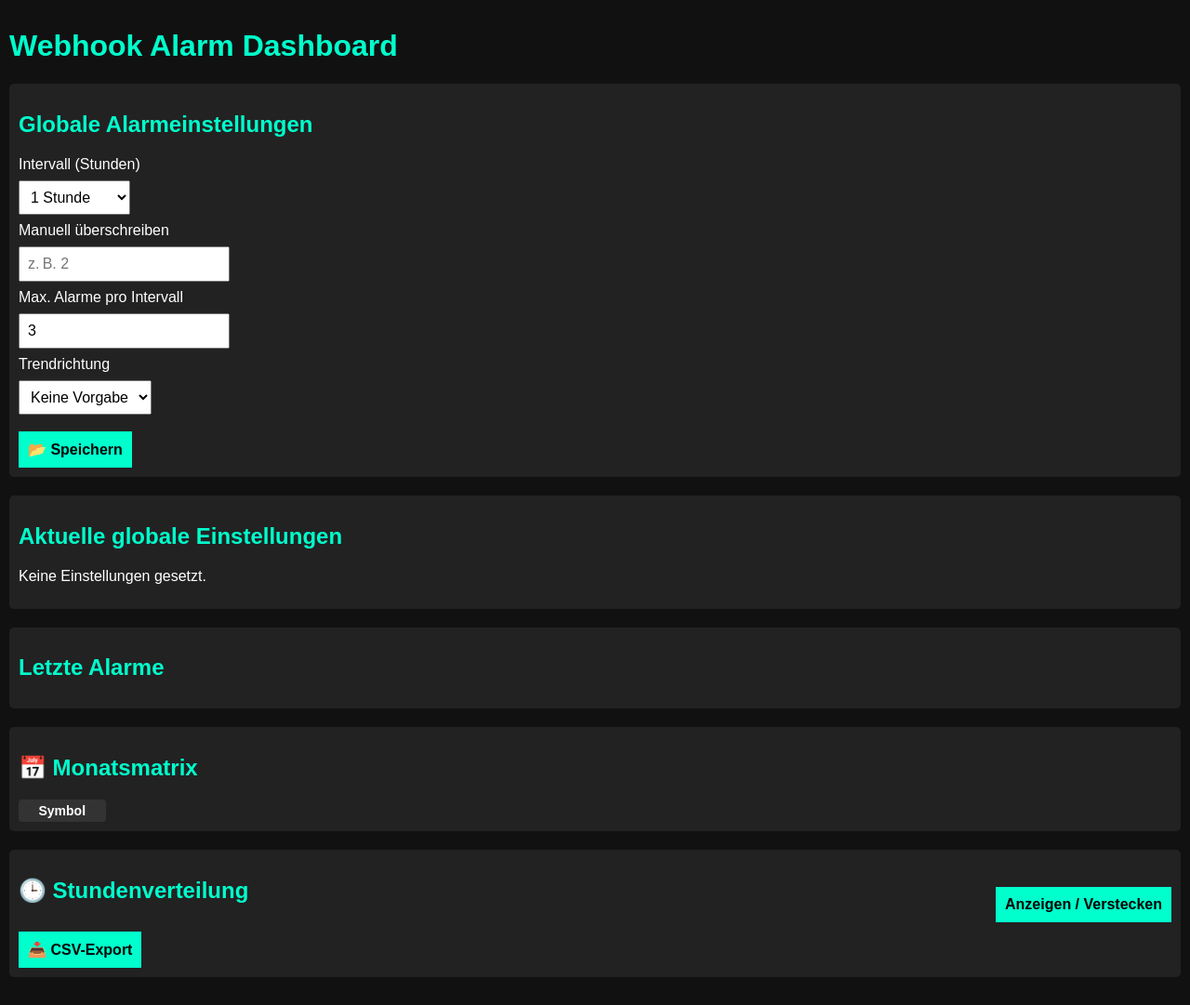
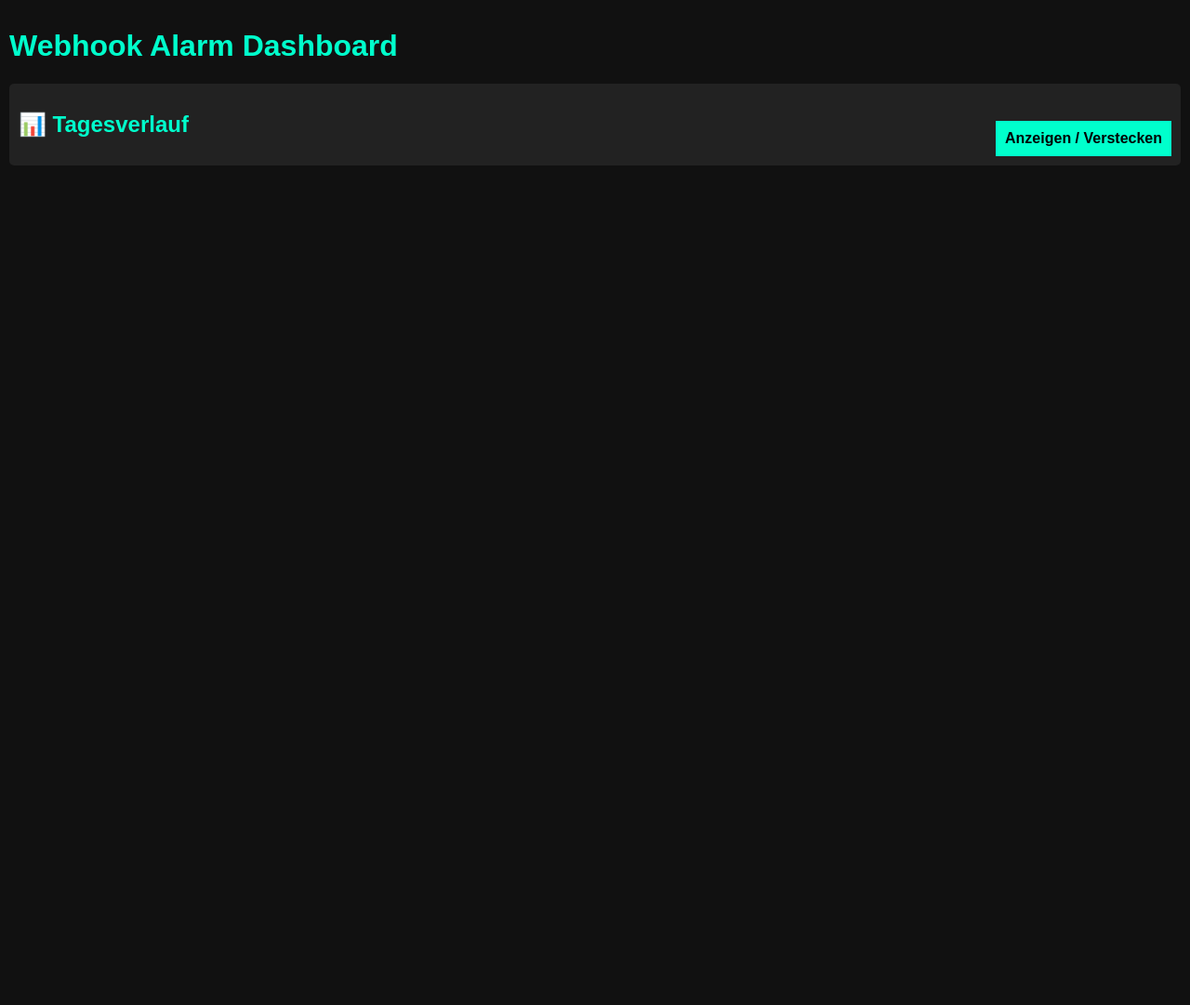
Before and after one commit to Bubu89/webhook-alarm-analyse, a Flask app: template templates/dashboard.html in a window 1280 px wide. Shown: the whole page at 93% size. After the commit the page ends 178 px from the top, so only its background shows below. Run offline with Flask 3, Linux system fonts and the light colour scheme; the template is opened without the code that fills it, so the values that code supplies are empty.

Commit message:
Update dashboard.html

```diff
--- a/templates/dashboard.html
+++ b/templates/dashboard.html
@@ -81,88 +81,18 @@
 <body>
     <h1>Webhook Alarm Dashboard</h1>
 
+    <!-- Tagesverlauf -->
     <div class="section">
-        <h2>Globale Alarmeinstellungen</h2>
-        <form action="/update-settings" method="post">
-            <label>Intervall (Stunden)</label>
-            <select name="interval_hours_dropdown">
-                <option value="1">1 Stunde</option>
-                <option value="3">3 Stunden</option>
-                <option value="6">6 Stunden</option>
-                <option value="12">12 Stunden</option>
-                <option value="24">24 Stunden</option>
-            </select>
-            <label>Manuell überschreiben</label>
-            <input type="number" name="interval_hours_manual" placeholder="z. B. 2">
-            <label>Max. Alarme pro Intervall</label>
-            <input type="number" name="max_alarms" value="3">
-            <label>Trendrichtung</label>
-            <select name="trend_richtung">
-                <option value="neutral">Keine Vorgabe</option>
-                <option value="bullish">🟢 Bullisch</option>
-                <option value="bearish">🔴 Bärisch</option>
-            </select>
-            <input type="hidden" name="symbol" value="ALL">
-            <button type="submit">📂 Speichern</button>
-        </form>
-    </div>
-
-    <div class="section">
-        <h2>Aktuelle globale Einstellungen</h2>
-        {% if einstellungen %}
-        <form method="post" action="/delete-multiple-settings">
-            <ul>
-            {% for key, config in einstellungen.items() %}
-                <li>
-                    <input type="checkbox" name="delete_keys" value="{{ key }}" class="checkbox">
-                    <strong>{{ key }}</strong>: Intervall: {{ config.interval_hours }}h | Max: {{ config.max_alarms }} | Trend: {{ config.trend_richtung }}
-                    <button type="button" onclick="ladeEinstellungen('{{ config.interval_hours }}', '{{ config.max_alarms }}', '{{ config.trend_richtung }}')">⟳ Laden</button>
-                </li>
-            {% endfor %}
-            </ul>
-            <button type="submit">🗑️ Löschen</button>
-        </form>
-        {% else %}<p>Keine Einstellungen gesetzt.</p>{% endif %}
-    </div>
-
-    <div class="section">
-        <h2>Letzte Alarme</h2>
-        <ul id="alarmListe">
-        {% for eintrag in letzte_ereignisse %}
-            <li class="{% if loop.index > 5 %}hidden{% endif %}">
-                {{ eintrag["timestamp"].strftime('%Y-%m-%d %H:%M:%S') }} | {{ eintrag["symbol"] }}: {{ eintrag["nachricht"] or eintrag.get("event") }}
-            </li>
-        {% endfor %}
-        </ul>
-        {% if letzte_ereignisse|length > 5 %}
-        <button id="toggleAlarmeBtn" onclick="toggleAlarme()" data-expanded="false">📋 Alle anzeigen</button>
-        {% endif %}
-    </div>
-
-    <div class="section">
-        <h2>📅 Monatsmatrix</h2>
-        <div class="matrix">
-            <div><strong>Symbol</strong></div>
-            {% for monat in monate %}<div><strong>{{ monat }}</strong></div>{% endfor %}
-            {% for symbol, werte in matrix.items() %}
-                <div><strong>{{ symbol }}</strong></div>
-                {% for wert in werte %}<div>{{ wert }}</div>{% endfor %}
-            {% endfor %}
+        <h2>
+            📊 Tagesverlauf
+            <button onclick="toggleVisibility('tagesChartContainer')" style="float: right;">Anzeigen / Verstecken</button>
+        </h2>
+        <div id="tagesChartContainer" class="hidden">
+            <canvas id="tagesChart"></canvas>
         </div>
     </div>
 
-    <div class="section">
-        <h2>
-            🕒 Stundenverteilung
-            <button onclick="toggleVisibility('stundenChartContainer')" style="float: right;">Anzeigen / Verstecken</button>
-        </h2>
-        <div id="stundenChartContainer" class="hidden">
-            <canvas id="stundenChart"></canvas>
-        </div>
-        <form method="get" action="/export_csv">
-            <button type="submit">📥 CSV-Export</button>
-        </form>
-    </div>
+    <!-- Der restliche HTML-Code bleibt unverändert -->
 
     <script>
         function toggleAlarme() {
@@ -187,32 +117,32 @@
             document.getElementById(id).classList.toggle('hidden');
         }
 
-        const stundenDaten = {{ stunden_strahl_daten | tojson }};
-        const stundenLabels = stundenDaten.map(e => e.stunde);
-        const stundenDatasets = [];
-        if (stundenDaten.length > 0) {
-            const schluessel = Object.keys(stundenDaten[0]).filter(k => k !== "stunde");
+        const tagesDaten = {{ tages_daten | tojson }};
+        const tagesLabels = tagesDaten.map(e => e.tag);
+        const tagesDatasets = [];
+        if (tagesDaten.length > 0) {
+            const schluessel = Object.keys(tagesDaten[0]).filter(k => k !== "tag");
             schluessel.forEach(key => {
-                stundenDatasets.push({
+                tagesDatasets.push({
                     label: key,
-                    data: stundenDaten.map(e => e[key] || 0),
+                    data: tagesDaten.map(e => e[key] || 0),
                     backgroundColor: key.includes("bullish") ? "#00ff00" : "#ff4444"
                 });
             });
         }
 
-        new Chart(document.getElementById("stundenChart").getContext("2d"), {
+        new Chart(document.getElementById("tagesChart").getContext("2d"), {
             type: "bar",
             data: {
-                labels: stundenLabels,
-                datasets: stundenDatasets
+                labels: tagesLabels,
+                datasets: tagesDatasets
             },
             options: {
                 responsive: true,
                 maintainAspectRatio: false,
                 plugins: {
                     legend: { position: 'top' },
-                    title: { display: true, text: 'Alarme pro Stunde nach Symbol/Trend' }
+                    title: { display: true, text: 'Tägliche Alarme nach Symbol/Trend' }
                 },
                 scales: {
                     x: { stacked: true },
```
